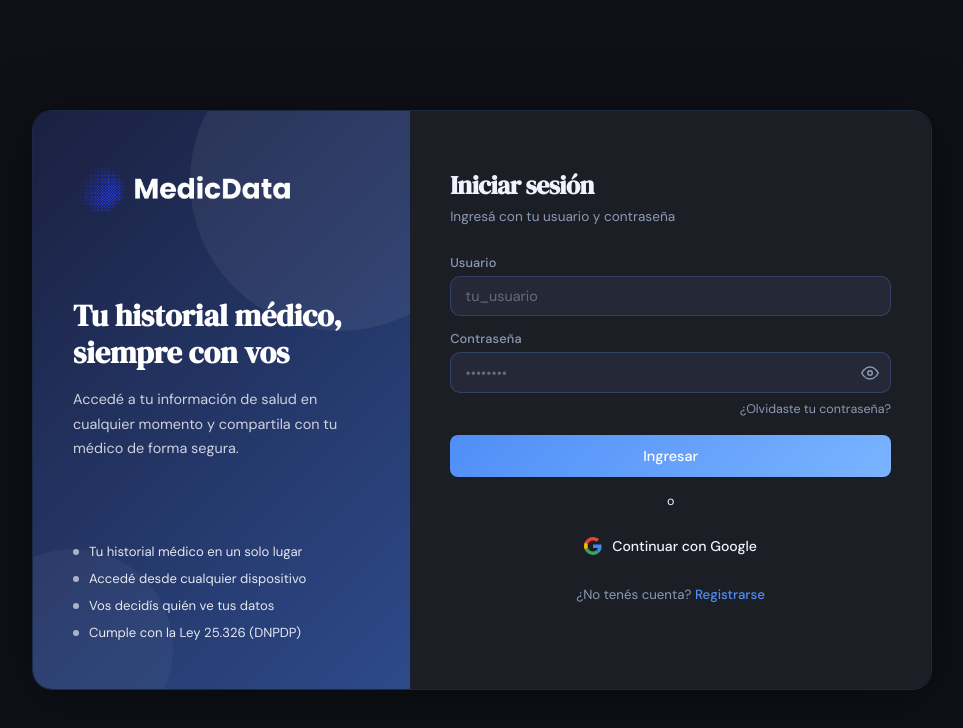
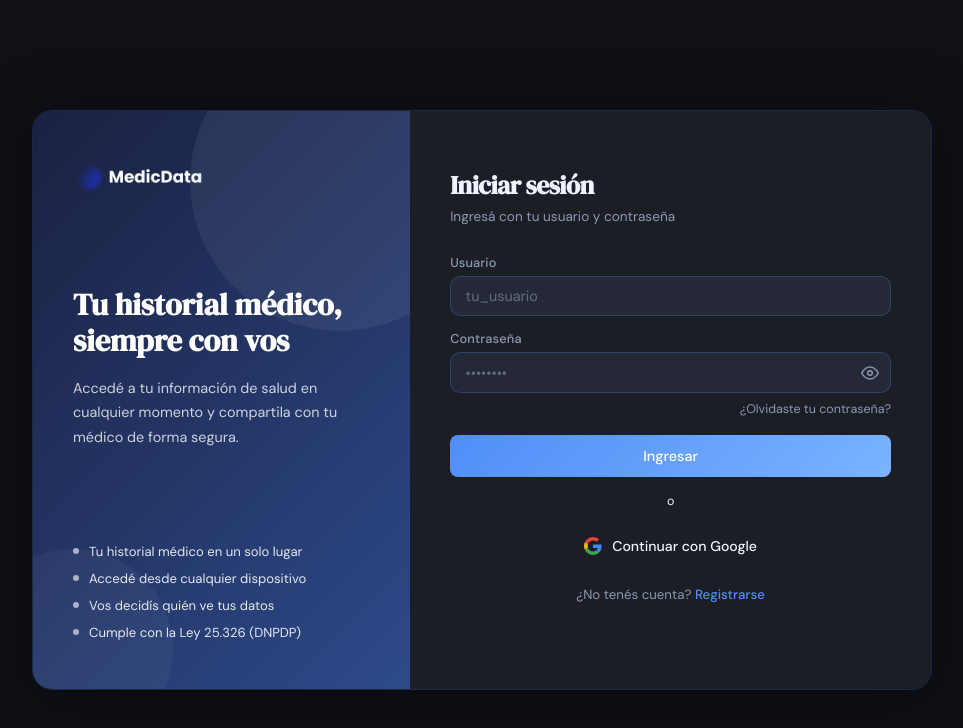
Before and after one commit to FedeSanchez79/MedicData, a website: page public/index.html in a window 1280 px wide. Shown: the whole page, without its empty margins (158-1121 px from the left). Drawn offline with Linux system fonts and the light colour scheme.

Commit message:
fix: logo login ajustado a max-width 130px igual que navbar

```diff
--- a/public/index.html
+++ b/public/index.html
@@ -15,7 +15,7 @@
   <!-- Panel izquierdo -->
   <div class="panel-izq">
     <div class="logo-area">
-      <img src="/assets/images/logo.png" alt="MedicData" style="height: auto; width: 100%; max-width: 220px;">
+      <img src="/assets/images/logo.png" alt="MedicData" style="height: auto; width: 100%; max-width: 130px;">
     </div>
 
     <div class="panel-izq-copy">
```
